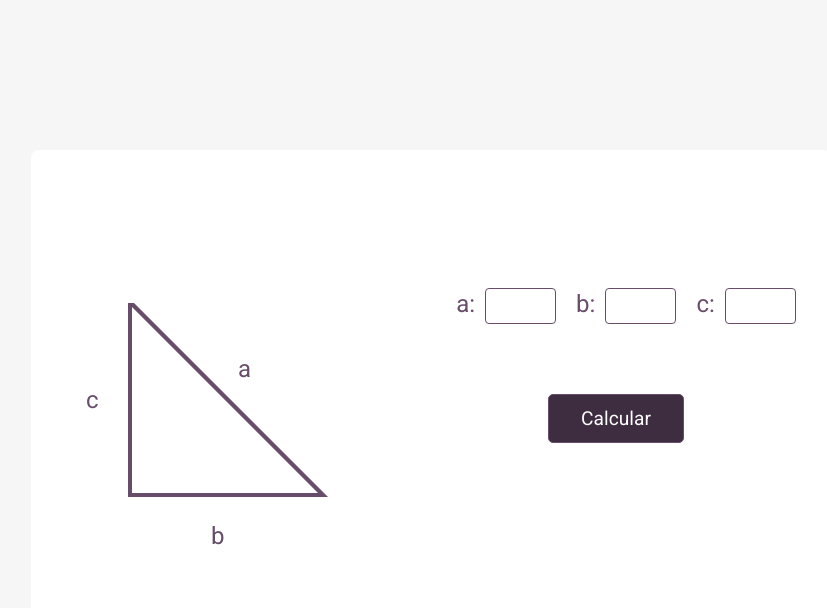
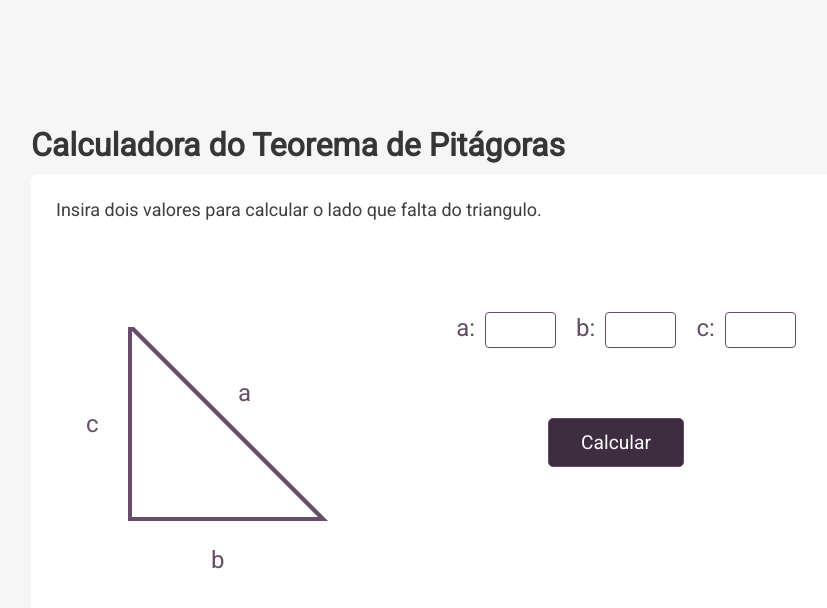
Before and after one commit to mariaseverino/teorema-pitagoras, a React (Vite) app: page / in a window 1280 px wide. Shown: the top 608 px of the page, without its empty margins (209-1036 px from the left). Built offline with nearby package versions, Linux system fonts and the light colour scheme.

Commit message:
instruções adicionadas e dados recebidos modificados

```diff
--- a/src/App.css
+++ b/src/App.css
@@ -4,22 +4,38 @@
     padding: 0;
     font-family: "Roboto", sans-serif;
 }
-.blocao {
+.tela {
     width: 100vw;
     height: 100vh;
     background: #f6f6f6;
     display: flex;
+    flex-direction: column;
     justify-content: center;
     align-items: center;
 }
+h1 {
+    margin-bottom: 10px;
+    color: #363636;
+    width: 800px;
+}
+
 .bloco {
     width: 800px;
     display: flex;
     place-items: center;
     height: 500px;
     background-color: white;
+    position: relative;
 
     border-radius: 8px;
+}
+
+.instrucao {
+    position: absolute;
+    top: 25px;
+    left: 25px;
+    font-size: large;
+    color: #3e3e3e;
 }
 
 .bloquinho {
--- a/src/App.jsx
+++ b/src/App.jsx
@@ -6,8 +6,8 @@ function App() {
     const [a, setA] = useState(0);
     const [b, setB] = useState(0);
     const [c, setC] = useState(0);
-    const [resultado, setreRultado] = useState(null);
-    const [faltaValor, setFaltaValor] = useState("");
+    const [resultado, setResultado] = useState(false);
+    const [dados, setDados] = useState("");
 
     const [selectA, setSelectA] = useState(false);
     const [selectB, setSelectB] = useState(false);
@@ -17,31 +17,40 @@ function App() {
         setSelectA(false);
         setSelectB(false);
         setSelectC(false);
+        setResultado(false);
 
         let url = `https://pitagoras--maria-ritarita7.repl.co/calcula?a=${a}&b=${b}&c=${c}`;
 
         axios
             .get(url)
             .then(({ data }) => {
-                setreRultado(data.resultado);
-
+                if (data.retangulo == true) {
                     if (a == 0) {
-                    setFaltaValor("a");
                         setSelectA(true);
                     } else if (b == 0) {
-                    setFaltaValor("b");
                         setSelectB(true);
                     } else if (c == 0) {
-                    setFaltaValor("c");
                         setSelectC(true);
+                    }
+                    setDados(data);
+                    setResultado(data.retangulo);
+                } else {
+                    alert(data.motivo);
                 }
             })
             .catch((error) => console.log(error));
     }
 
     return (
-        <div className="blocao">
+        <div className="tela">
+            <h1>Calculadora do Teorema de Pitágoras</h1>
+
             <div className="bloco">
+                <p className="instrucao">
+                    Insira dois valores para calcular o lado que falta do
+                    triangulo.
+                </p>
+
                 <div className="bloquinho bloco-triangulo">
                     <span id="spanA" className={selectA ? "corA" : "normalCor"}>
                         a
@@ -79,7 +88,6 @@ function App() {
                                 setSelectB(false);
                                 setSelectC(false);
                             }}
-                            // className="corA"
                             className={selectA ? "corA" : "normalCor"}
                             onChange={(event) => {
                                 event.target.value != ""
@@ -128,10 +136,10 @@ function App() {
                     <p
                         id="resultado"
                         className={
-                            resultado != null ? "aparece" : "nao-aparece"
+                            resultado == true ? "aparece" : "nao-aparece"
                         }
                     >
-                        O resultado de {faltaValor} é {resultado}
+                        O valor de {dados.valorQFalta} é {dados.resultado}
                     </p>
                 </div>
             </div>
```
Lines whose indentation alone changed are shown as unchanged.
